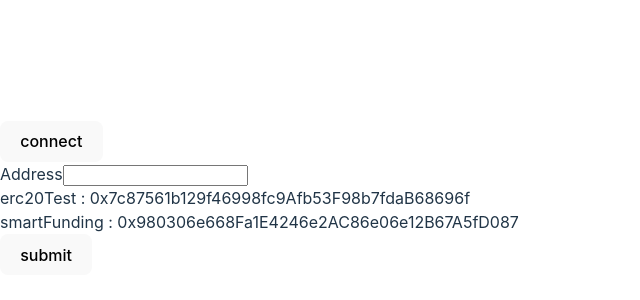
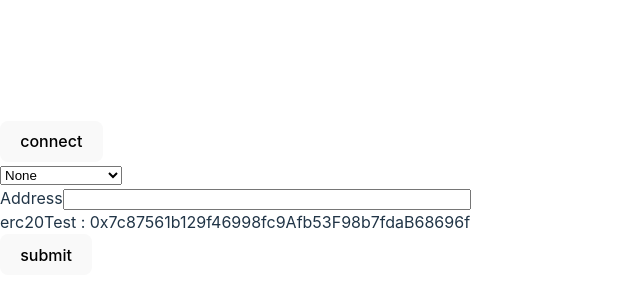
Before and after one commit to JFKongphop/Raikak-Clone, a React (Vite) app in the folder client/: page / in a window 1280 px wide. Shown: the part 202-502 px from the top of the page, without its empty margins (0-640 px from the left). Built offline with nearby package versions, Linux system fonts and the light colour scheme.

Commit message:
create selected chain in frontend and api

```diff
--- a/client/src/App.jsx
+++ b/client/src/App.jsx
@@ -1,5 +1,45 @@
 import React, { useState, useEffect } from 'react';
 import { ethers, utils } from "ethers";
+
+
+const chainIdLists = [
+    {
+        name: 'Optimism',
+        id: 10
+    },
+    {
+        name: 'Arbitrum One',
+        id: 42161
+    },
+    {
+        name: 'Optimism Goerli',
+        id: 420
+    },
+    {
+        name: 'BSC',
+        id: 56
+    },
+    {
+        name: 'BSC-Testnet',
+        id: 97
+    },
+    {
+        name: 'Polygon',
+        id: 137
+    },
+    {
+        name: 'Polygon Mumbai',
+        id: 80001
+    },
+    {
+        name: 'ETH-Goerli',
+        id: 5
+    },
+    {
+        name: 'ETH',
+        id: 0
+    }
+]
 
 
 const App = () => {
@@ -15,9 +55,29 @@ const App = () => {
     const [showDataFunction, setShowDataFunction] = useState('');
     const [eachFunction, setEachFunction] = useState('');
     const [inputByMsg, setInputByMsg] = useState('');
+    const [chainId, setChainId] = useState('');
+    const [connectChainId, setConnectChainId] = useState(0);
 
 
-    const dropdownChangeHandler = (e) => {
+    const dropdownChainIdChangeHandler = (e) => {
+        setChainId(e.target.value);
+    }
+
+
+    const DropDownChain = () => {
+        return (
+            <select value={chainId} onChange={dropdownChainIdChangeHandler}>
+                <option>None</option>
+                {chainIdLists.map((data) => (
+                    <option key={data.id} value={data.id} >{data.name}</option>
+                ))}
+            </select>
+        )
+    }
+
+
+
+    const dropdownFnChangeHandler = (e) => {
         setArrayArgument([]);
         setShowDataFunction('');
         setEachFunction(e.target.value)
@@ -32,7 +92,8 @@ const App = () => {
     const functionNames = contractElement.map((data) => data.function)
     const DropdownFunctionElement = () => {
         return (
-            <select value={eachFunction || 'None'} onChange={dropdownChangeHandler}>
+            <select value={eachFunction || 'None'} onChange={dropdownFnChangeHandler}>
+                <option>None</option>
                 {functionNames.map((name) => (
                     <option key={name} value={name} >{name}</option>
                 ))}
@@ -55,6 +116,15 @@ const App = () => {
                 const a = await signer.getAddress();
                 setSigner(signer);
                 setDefaultAccount(a)
+                const network = await provider.getNetwork();
+                if (+network.chainId === 1) {
+                    setConnectChainId(+network.chainId - 1);
+                }
+
+                else {
+                    setConnectChainId(+network.chainId)
+                }
+
                 setShortAccount(a.slice(0,5) + "...." + a.slice(37,42));
             }
 
@@ -89,15 +159,20 @@ const App = () => {
     const onSubmitAddress = async (event) => {
         event.preventDefault();
 
+        if (!chainId) return setShowDataFunction('Please selected chain');
+        if (+chainId !== +connectChainId) return setShowDataFunction('Please select chainId same of you network')
         if (address && utils.isAddress(address)) {
             try {
                 let data = {
-                    address: address
+                    address: address,
+                    chainId: +chainId
                 }
                 console.log(data);
 
                 //network test http://172.20.10.3:8080/
-                const response = await fetch('http://localhost:8080', {
+                // http://localhost:8080
+                // https://goerli-api.jfkongphop.repl.co
+                const response = await fetch('https://goerli-api.jfkongphop.repl.co', {
                     method : "POST",
                     body : JSON.stringify(data),
                     headers : {
@@ -174,28 +249,6 @@ const App = () => {
     const onChangeEtherInput = (e) => {
         console.log(e.target.value);
         setInputByMsg(e.target.value);
-    }
-
-
-    const submitEtherByValue = async (e, method) => {
-        e.preventDefault();
-
-        const ABI = [`function ${method}()`];
-        const iface = new utils.Interface(ABI);
-        const encodeData = iface.encodeFunctionData(`${method}`);
-
-        const tx = await signer.sendTransaction({
-            to : address,
-            // data: encodeData,
-            gasLimit: 50000,
-            value : ethers.utils.parseEther(inputByMsg, '18')
-        });
-
-        await tx.wait();
-        console.log('done');
-        setShowDataFunction(`done ${tx.hash}`)
-        setArrayArgument([]);
-        return;
     }
 
 
@@ -292,12 +345,18 @@ const App = () => {
             });
 
             if (outputs === 'string') {
+                console.log(response);
                 console.log(utils.toUtf8String(response));
                 setShowDataFunction(utils.toUtf8String(response));
             }
 
+            else if (outputs === 'address') {
+                setShowDataFunction(response)
+            }
+
             else {
                 try {
+                    console.log(response);
                     const bigNumber = ethers.BigNumber.from(response);
                     const decimalNumber = bigNumber.toString();
 
@@ -433,6 +492,9 @@ const App = () => {
                     {shortAccount ?  shortAccount : "connect"}
                 </button>
 			</div>
+            <div>
+                <DropDownChain />
+            </div>
             <form onSubmit={onSubmitAddress}>
                 <label htmlFor="address">Address</label>
                 <input
@@ -440,11 +502,12 @@ const App = () => {
                     value={address}
                     onChange={addressChangeHandler}
                     placeholder={showDataFunction}
+                    style={{width: '400px'}}
                 />
                 {/* <div>increment : 0xFebd4eDc1d914669A40BE5221852feCdBD066DF5</div>
                 <div>greeting : 0x235BE3396C94942Dccd7788C32E65f23154A8ED6</div> */}
-                <div>erc20Test : 0x7c87561b129f46998fc9Afb53F98b7fdaB68696f</div>
-                <div>smartFunding : 0x980306e668Fa1E4246e2AC86e06e12B67A5fD087</div>
+                 <div>erc20Test : 0x7c87561b129f46998fc9Afb53F98b7fdaB68696f</div>
+                {/*<div>smartFunding : 0x980306e668Fa1E4246e2AC86e06e12B67A5fD087</div> */}
                 <button type='submit'>submit</button>
                 <div>{executeDone}</div>
             </form>
```
Also changed, not shown: 2 other files (tests, documents, lock files or other folders).
